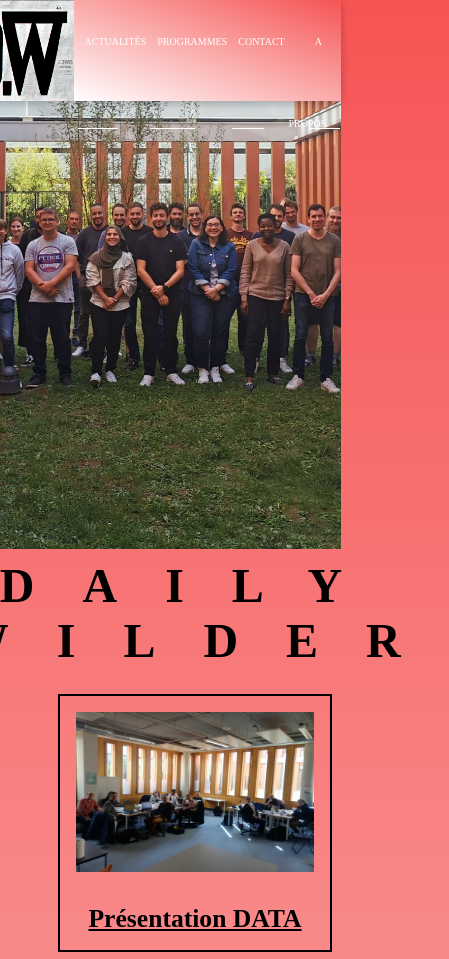
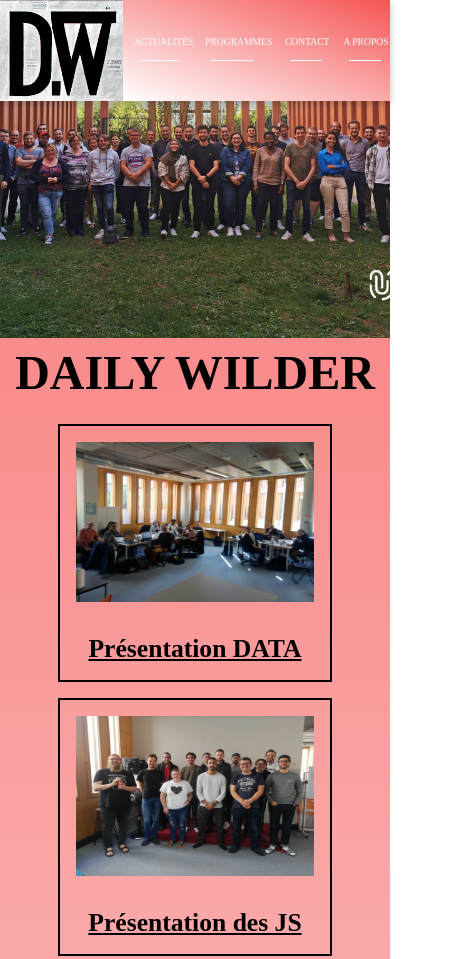
Before and after one commit to cartige/wild-newspaper, a plain HTML site: page index.html in a window 390 px wide. Shown: the top 959 px of the page, 449 px wide, since content can reach past the window. Drawn offline with Linux system fonts and the light colour scheme.

Commit message:
anim navbar

```diff
--- a/index.html
+++ b/index.html
@@ -24,10 +24,8 @@
                 </ul>
             </nav>
         </div>
-        <div>
-            <div class="imgP"></div>
-            <h1>DAILY WILDER</h1>
-        </div>
+        <div class="imgP"></div>
+        <h1>DAILY WILDER</h1>
     </header>
     <section id="flex-article">
         <div id="data" class="articles-menu">
--- a/style.css
+++ b/style.css
@@ -22,10 +22,10 @@ nav li {
 }
 
 nav a {
-    font-size: 18px;
+    font-size: 1.3rem;
     text-transform: uppercase;
     border: 2px transparent;
-    padding: 10px 10px;
+    /* padding: 10px 10px; */
     width: 100%;
 }
 
@@ -38,7 +38,7 @@ nav li {
 
 nav a {
     color: white;
-    font-size: 10px;
+    font-size: 0.6rem;
     text-transform: uppercase;
     border: 1px solid transparent;
     padding: 0px 10px;
@@ -79,8 +79,8 @@ a::after {
     width: 100%;
     background: rgb(255, 255, 255);
     height: 1px;
-    bottom: 0;
-    left: 1vw;
+    bottom: 0vh;
+    left: 0vw;
     transform-origin: left;
 }
 
@@ -107,7 +107,6 @@ h1 {
     text-align: center;
     margin: 2%;
     font-size: 3rem;
-    letter-spacing: 3rem;
 }
 
 .imgP {
@@ -293,10 +292,10 @@ footer ul li:hover {
 }
 
 body{
-    background: linear-gradient(#f65454, white);
+    background: linear-gradient(#f65454c4, white);
 }
 
-@media screen and (max-width :1024px) {
+@media screen and (max-width : 600px) {
     .hidden{
         display: none;
         visibility: hidden;
@@ -306,8 +305,8 @@ body{
     #js, #php, #data{
         flex-direction: column;
     }
+
     h2{
-        max-width: inherit;
         text-align: center;
     }
 
@@ -337,7 +336,17 @@ body{
         flex-direction: column;
     }
 
+    .imgP{
+        height: 40vh;
+    }
+}
 
+@media screen and (max-width : 449px){
+    a::after{
+        left: 4vw;
+        bottom: 8vh;
+    }
+}
 /* #js>h2,
     p {
         border: 2px solid black;
@@ -356,4 +365,3 @@ body{
         flex-direction: column;
         border: 0px;
     } */
-}
```
